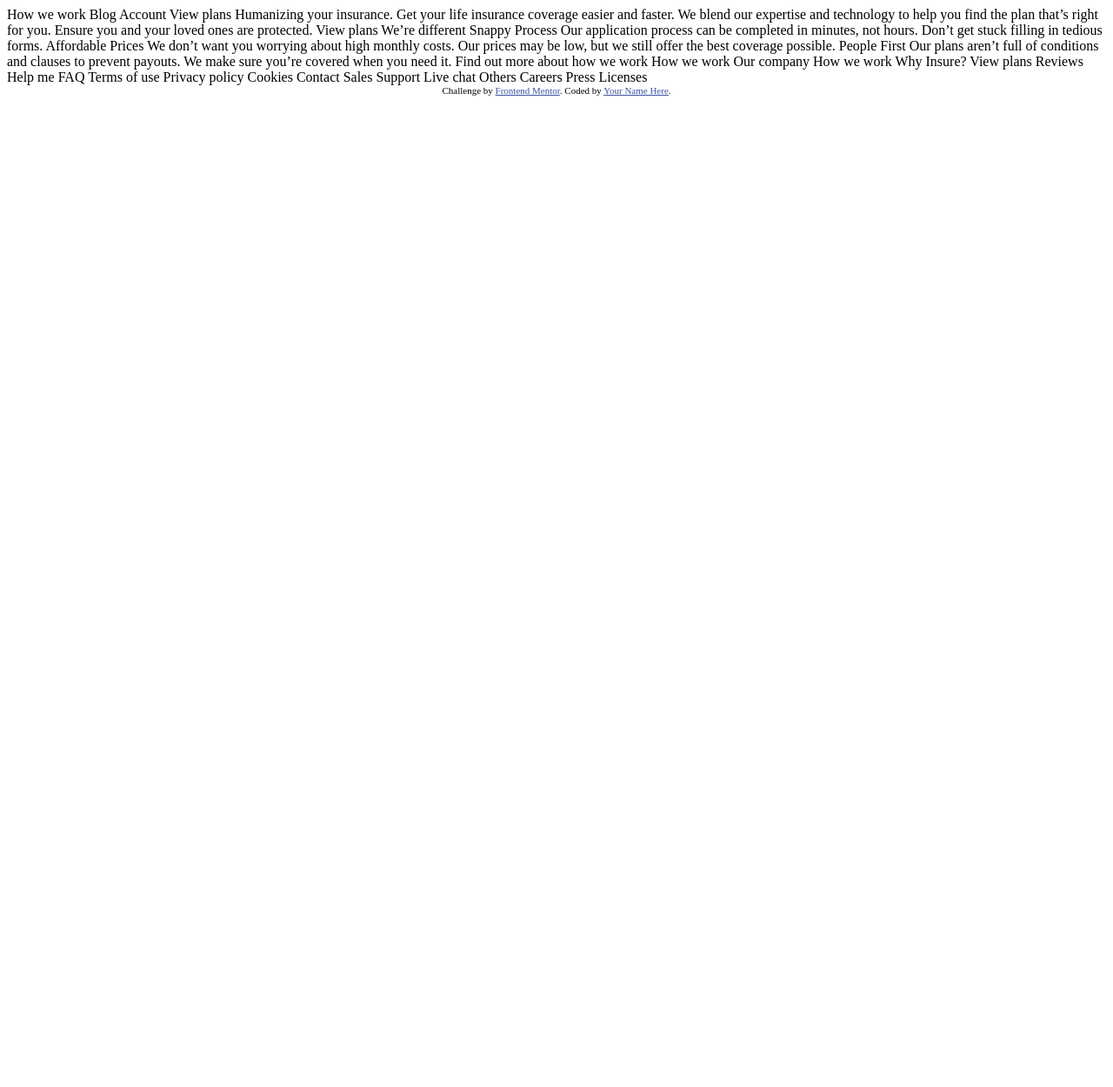
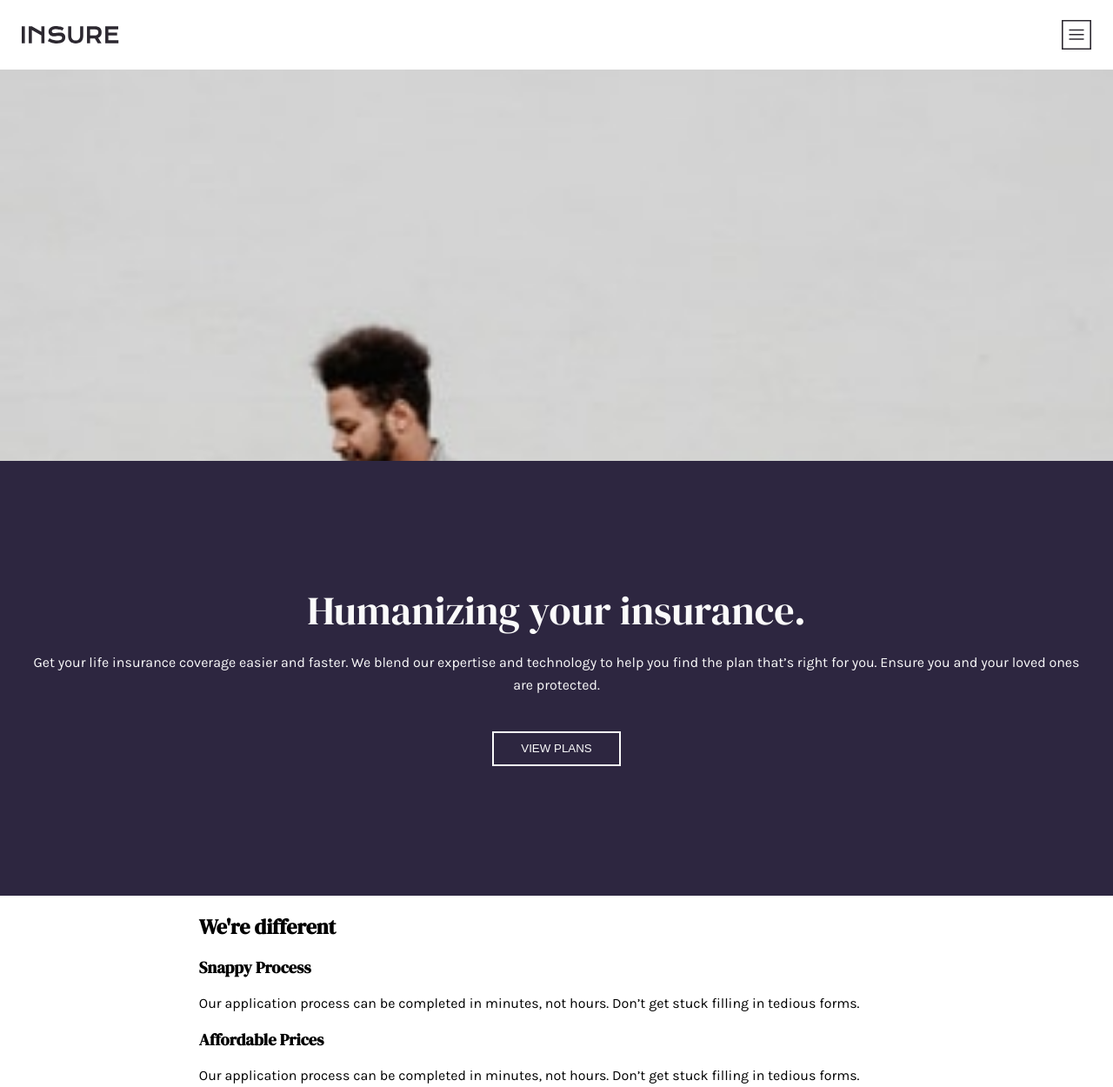
Before and after one commit to JECagurangan/Insure-Landing-Page, a plain HTML site: page index.html in a window 1280 px wide. Shown: the top 1250 px of the page at 87% size. Before the commit the page ends 800 px from the top, so only its background shows below. Drawn offline with Linux system fonts and the light colour scheme.

Commit message:
nav bar & humanizing section

```diff
--- a/index.html
+++ b/index.html
@@ -1,50 +1,113 @@
 <!DOCTYPE html>
 <html lang="en">
+
 <head>
   <meta charset="UTF-8">
-  <meta name="viewport" content="width=device-width, initial-scale=1.0"> <!-- displays site properly based on user's device -->
+  <meta name="viewport" content="width=device-width, initial-scale=1.0">
+  <!-- displays site properly based on user's device -->
 
   <link rel="icon" type="image/png" sizes="32x32" href="./images/favicon-32x32.png">
 
   <title>Frontend Mentor | Insure landing page</title>
+  <link rel="preconnect" href="https://fonts.gstatic.com">
+  <link href="https://fonts.googleapis.com/css2?family=DM+Serif+Display&family=Karla:wght@400;700&display=swap"
+    rel="stylesheet">
+
+  <link rel="stylesheet" href="styles.css">
 
   <!-- Feel free to remove these styles or customise in your own stylesheet 👍 -->
   <style>
-    .attribution { font-size: 11px; text-align: center; }
-    .attribution a { color: hsl(228, 45%, 44%); }
+    .attribution {
+      font-size: 11px;
+      text-align: center;
+    }
+
+    .attribution a {
+      color: hsl(228, 45%, 44%);
+    }
   </style>
 </head>
+
 <body>
+  <div class="wrapper">
+    <!-- wrapper start -->
 
+    <div class="navbar">
+      <img src="./images/logo.svg" alt="Insure Logo" class="navbar__logo">
+      <div class="navbar__hamburger">
+
+      </div>
+    </div>
+
+    <!-- /////////////// -->
+
+    <div class="intro-img">
+    </div>
+
+
+    <section class="humanizing">
+      <h2 class="humanizing__h2">Humanizing your insurance.</h2>
+      <p class="humanizing__p"> Get your life insurance coverage easier and faster. We blend our expertise
+        and technology to help you find the plan that’s right for you. Ensure you
+        and your loved ones are protected.</p>
+      <button class="humanizing__button">
+        VIEW PLANS
+      </button>
+    </section>
+
+    <!-- /////////////// -->
+
+    <section>
+      <span></span>
+      <h2>We're different</h2>
+      <div>
+        <h3>Snappy Process</h3>
+        <p>
+          Our application process can be completed in minutes, not hours. Don’t get
+          stuck filling in tedious forms.
+        </p>
+      </div>
+      <div>
+        <h3>Affordable Prices</h3>
+        <p>
+          Our application process can be completed in minutes, not hours. Don’t get
+          stuck filling in tedious forms.
+        </p>
+      </div>
+      <div>
+        <h3>
+          People First
+        </h3>
+        <p>
+          Our plans aren’t full of conditions and clauses to prevent payouts. We make
+          sure you’re covered when you need it.
+        </p>
+      </div>
+    </section>
+
+    <!-- wrapper end -->
+  </div>
+
+
+  <!--
   How we work
   Blog
   Account
   View plans
 
-  Humanizing your insurance.
 
-  Get your life insurance coverage easier and faster. We blend our expertise
-  and technology to help you find the plan that’s right for you. Ensure you
-  and your loved ones are protected.
 
-  View plans
 
-  We’re different
 
-  Snappy Process
 
-  Our application process can be completed in minutes, not hours. Don’t get
-  stuck filling in tedious forms.
 
-  Affordable Prices
 
-  We don’t want you worrying about high monthly costs. Our prices may be low,
-  but we still offer the best coverage possible.
 
-  People First
 
-  Our plans aren’t full of conditions and clauses to prevent payouts. We make
-  sure you’re covered when you need it.
+
+
+
+
 
   Find out more about how we work
 
@@ -80,6 +143,7 @@
   <div class="attribution">
     Challenge by <a href="https://www.frontendmentor.io?ref=challenge" target="_blank">Frontend Mentor</a>.
     Coded by <a href="#">Your Name Here</a>.
-  </div>
+  </div> -->
 </body>
+
 </html>
--- /dev/null
+++ b/styles.scss
@@ -0,0 +1,5 @@
+@import './styles/variables';
+@import './styles/global';
+
+@import './styles/navbar';
+@import './styles/humanizing';
--- /dev/null
+++ b/styles/_global.scss
@@ -0,0 +1,29 @@
+html {
+    box-sizing: border-box;
+    font-size: 100%;
+}
+
+*, *:before, *:after {
+    box-sizing: inherit;
+}
+
+body{
+    // color: white;
+    // background: #101010;
+    margin: 0;
+    padding: 0;
+    line-height: 1.3;
+    font-size: 16px;
+    // font-family: 'DM Serif Display', serif; //400
+    font-family: 'Karla', sans-serif; //400 700
+}
+
+h1, h2, h3{
+    font-family: 'DM Serif Display', serif;
+}
+
+.wrapper{
+    display: flex;
+    flex-direction: column;
+    align-items: center;
+}
--- /dev/null
+++ b/styles/_humanizing.scss
@@ -0,0 +1,57 @@
+.intro-img{
+    width: 100%;
+    min-width: 375px;
+    min-height: 450px;
+    max-height: 450px;
+
+    background-image: url('./images/image-intro-mobile.jpg');
+    background-position: top;
+    background-repeat: no-repeat;
+    background-size: cover;
+}
+
+.humanizing{
+    width: 100%;
+    min-width: 375px;
+    height: 500px;
+    padding: 93px 28px 93px 28px;
+
+
+    display: flex;
+    flex-direction: column;
+    align-items: center;
+    justify-content: center;
+
+    background-color: $dark-violet;
+    color: $light-gray;
+
+    text-align: center;
+
+}
+
+.humanizing__h2{
+    margin: 0;
+    margin-bottom: 24px;
+    font-size: 46px;
+    font-weight: 500;
+    line-height: 1;
+}
+
+.humanizing__p{
+    margin-top: 0;
+    margin-bottom: 40px;
+
+    font-weight: normal;
+    line-height: 1.6;
+
+    color: $light-gray;
+}
+
+.humanizing__button{
+    min-width: 148px;
+    min-height: 40px;
+    background-color: $dark-violet;
+    color: $light-gray;
+    border: 2px solid $light-gray;
+
+}
--- /dev/null
+++ b/styles/_navbar.scss
@@ -0,0 +1,24 @@
+.navbar{
+    width: 100%;
+    padding: 25px;
+    max-height: 80px;
+    display: flex;
+    justify-content: space-between;
+    align-items: center;
+}
+
+.navbar__logo{
+    height: 20px;
+    max-width: 112px;
+    max-height: 20px;
+}
+
+.navbar__hamburger{
+    width: 34px;
+    height: 34px;
+
+    background-image: url('./images/icon-hamburger.svg');
+    background-position: center;
+    background-repeat: no-repeat;
+    background-size: cover;
+}
--- /dev/null
+++ b/styles/_variables.scss
@@ -0,0 +1,9 @@
+$mobile-width: 375px;
+$desktop-width: 1440px;
+
+$dark-violet: hsl(256, 26%, 20%);
+$gray-blue: hsl(216, 30%, 68%);
+
+$darker-violet: hsl(270, 9%, 17%);
+$dark-gray: hsl(273, 4%, 51%);
+$light-gray: hsl(0, 0%, 98%);
```
Also changed, not shown: styles.css (added), 1 other file.
